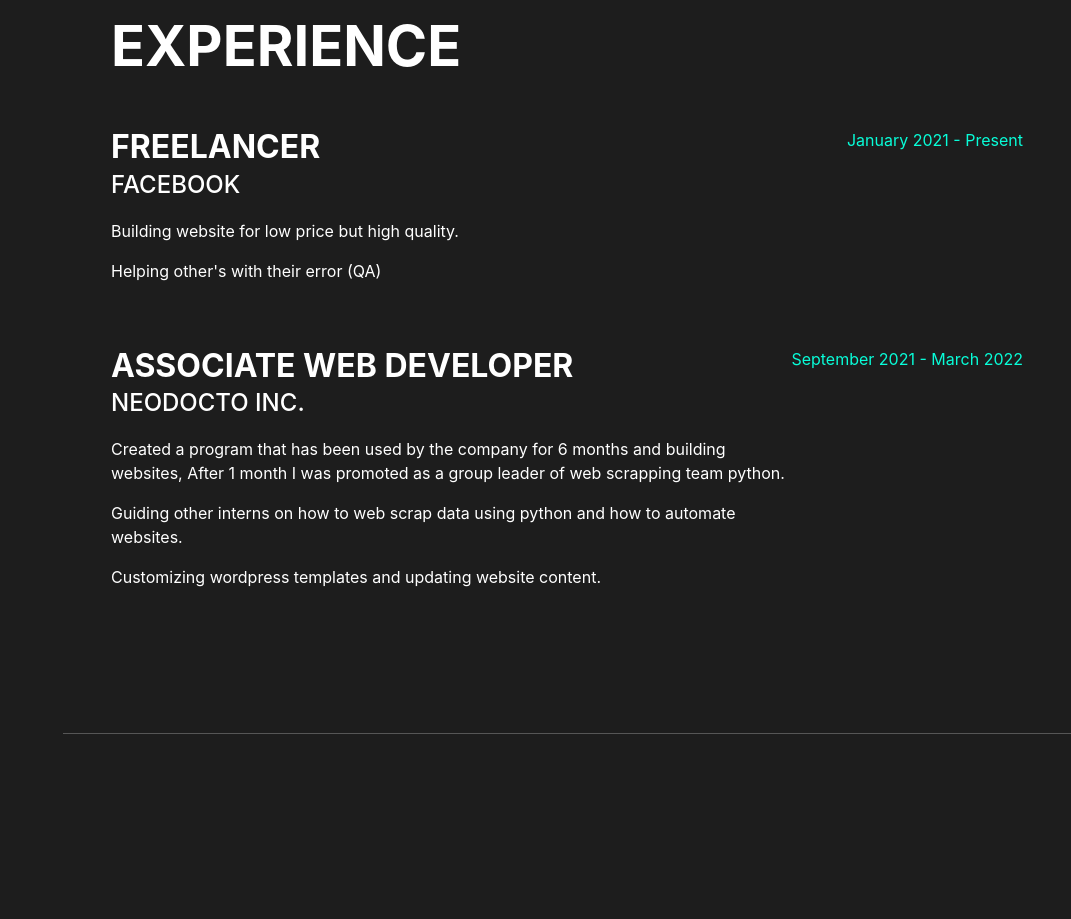
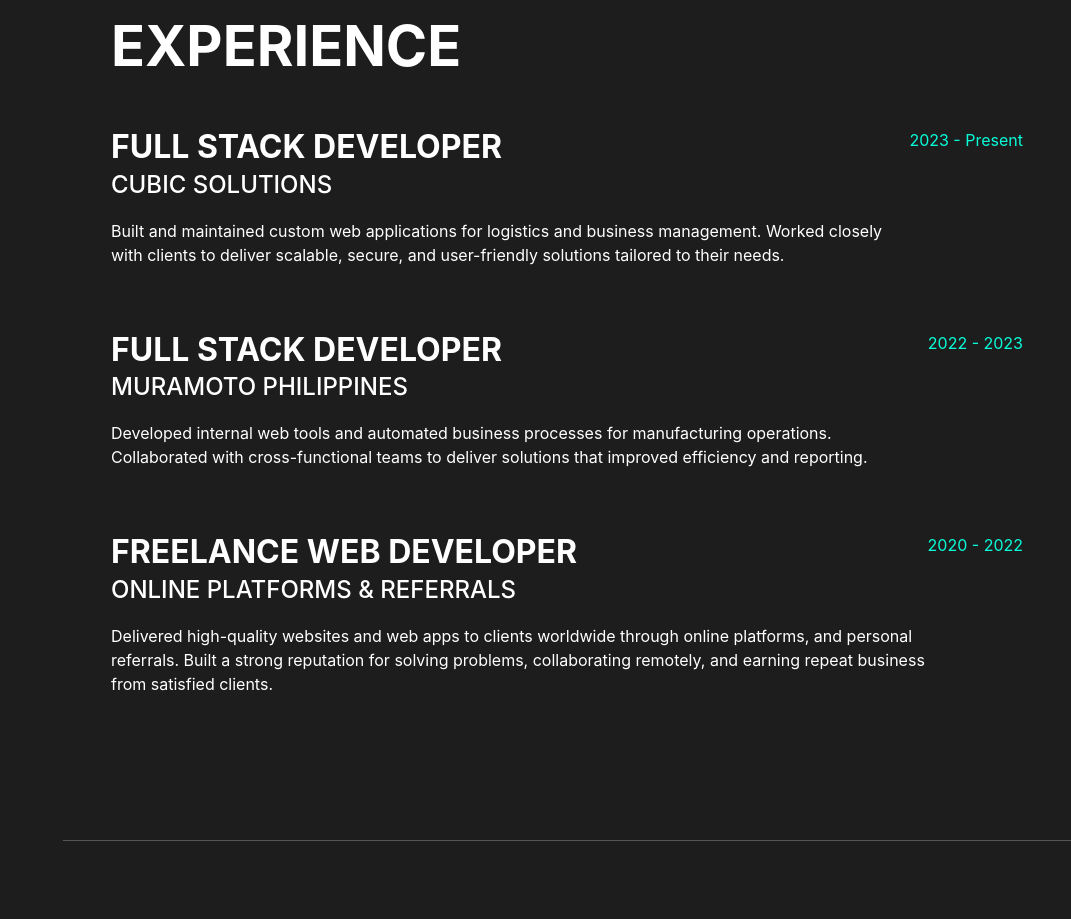
Before and after one commit to casibanryan/Portfolio, a React (Create React App) app: page / in a window 1280 px wide. Shown: the part 1880-2799 px from the top of the page, without its empty margins (209-1280 px from the left). Built offline with nearby package versions, Linux system fonts and the light colour scheme; some icons are missing; a web font is replaced by a local one.

Commit message:
updated  experience

```diff
--- a/src/include/Experience.js
+++ b/src/include/Experience.js
@@ -1,35 +1,51 @@
-const Experience = () => (
+const Experience = () => {
+  const experienceList = [
+    {
+      title: 'Full Stack Developer',
+      company: 'Cubic Solutions',
+      description:
+        'Built and maintained custom web applications for logistics and business management. Worked closely with clients to deliver scalable, secure, and user-friendly solutions tailored to their needs.',
+      date: '2023 - Present'
+    },
+
+    {
+      title: 'Full Stack Developer',
+      company: 'Muramoto Philippines',
+      description:
+        'Developed internal web tools and automated business processes for manufacturing operations. Collaborated with cross-functional teams to deliver solutions that improved efficiency and reporting.',
+      date: '2022 - 2023'
+    },
+    {
+      title: 'Freelance Web Developer',
+      company: 'Online Platforms & Referrals',
+      description:
+        'Delivered high-quality websites and web apps to clients worldwide through online platforms, and personal referrals. Built a strong reputation for solving problems, collaborating remotely, and earning repeat business from satisfied clients.',
+      date: '2020 - 2022'
+    }
+  ]
+  return (
     <>
       <section className="resume-section" id="experience">
         <div className="resume-section-content">
           <h2 className="mb-5">Experience</h2>
 
-                <div className="d-flex flex-column flex-md-row justify-content-between mb-5">
+          {experienceList.map((exp, idx) => (
+            <div key={idx} className="d-flex flex-column flex-md-row justify-content-between mb-5">
               <div className="flex-grow-1">
-                        <h3 className="mb-0">Freelancer</h3>
-                        <div className="subheading mb-3">Facebook</div>
-                        <p>Building website for low price but high quality.</p>
-                        <p>Helping other's with their error (QA)</p>
-
+                <h3 className="mb-0">{exp.title}</h3>
+                <div className="subheading mb-3">{exp.company}</div>
+                <p>{exp.description}</p>
               </div>
-                    <div className="flex-shrink-0"><span className="text-primary">January 2021 - Present</span></div>
+              <div className="flex-shrink-0">
+                <span className="text-primary">{exp.date}</span>
               </div>
-
-                <div className="d-flex flex-column flex-md-row justify-content-between mb-5">
-                    <div className="flex-grow-1">
-                        <h3 className="mb-0">Associate Web Developer</h3>
-                        <div className="subheading mb-3">NeoDocto Inc.</div>
-                        <p>Created a program that has been used by the company for 6 months and building websites,
-                            After 1 month I was promoted as a group leader of web scrapping team python.</p>
-                        <p>Guiding other interns on how to web scrap data using python and how to automate websites.</p>
-                        <p>Customizing wordpress templates and updating website content.</p>
             </div>
-                    <div className="flex-shrink-0"><span className="text-primary">September 2021 - March 2022</span></div>
-                </div>
+          ))}
         </div>
       </section>
       <hr className="m-0" />
     </>
   )
+}
 
-export default Experience;
+export default Experience
```
Lines whose indentation alone changed are shown as unchanged.
